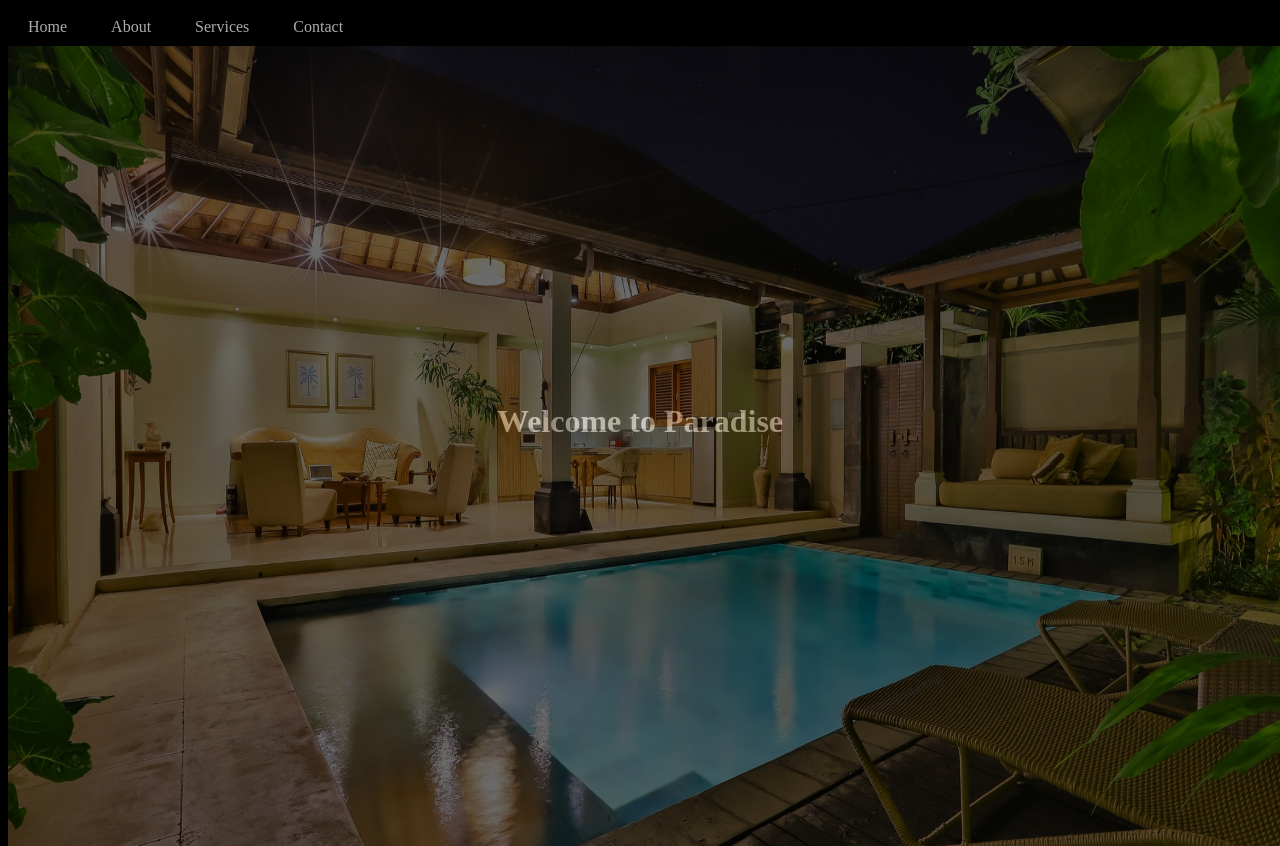
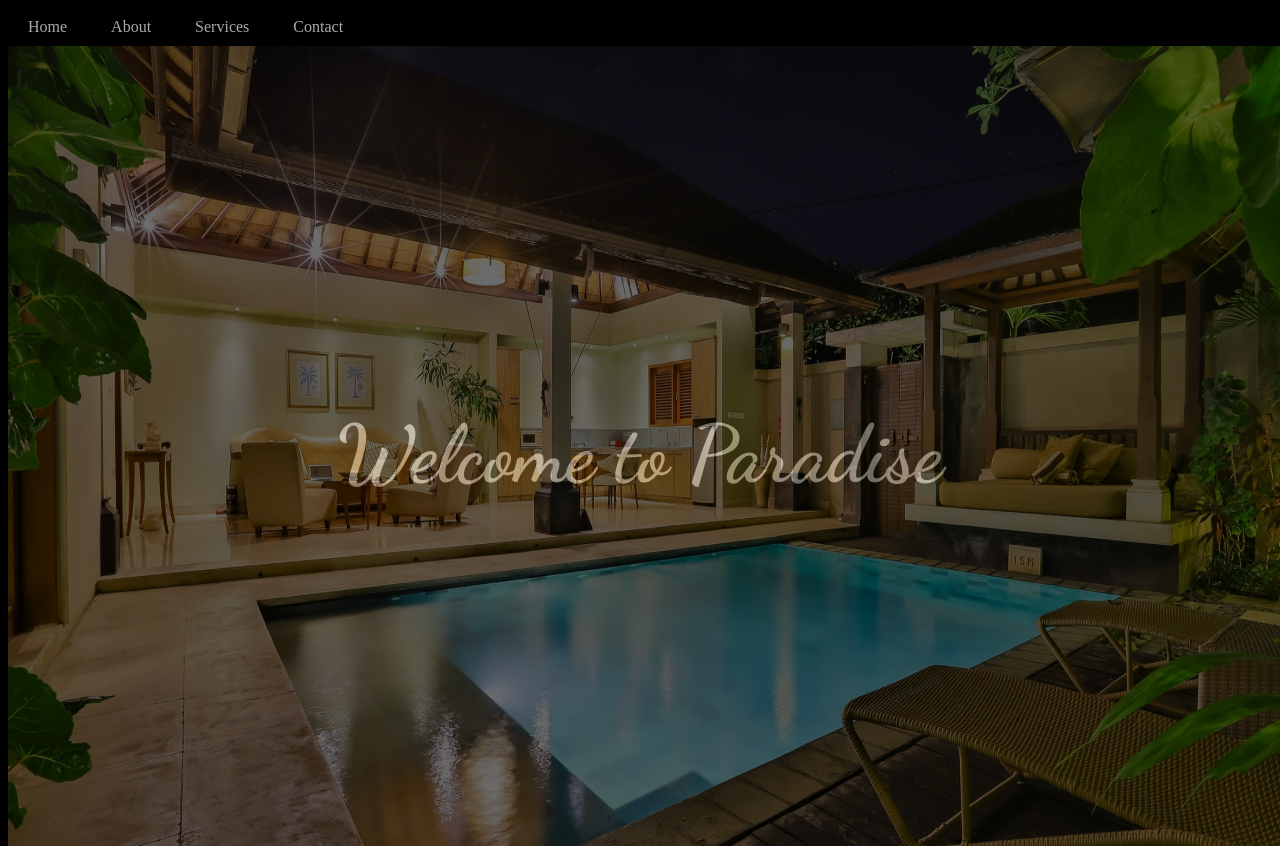
Before and after one commit to jacobWeeces/jsprojects, a plain HTML site: page ModernWebsite/index.html in a window 1280 px wide. Drawn offline with Linux system fonts and the light colour scheme.

Commit message:
added fonts and adjusted some styling. Added navigation

```diff
--- a/ModernWebsite/style.css
+++ b/ModernWebsite/style.css
@@ -3,6 +3,11 @@ html {
   height: 100%;
   width: 100%;
   color: #acacac;
+}
+
+@font-face {
+  font-family: 'DancingScript';
+  src: url(/ModernWebsite/fonts/DancingScript-VariableFont_wght.ttf);
 }
 
 /* Navigation Bar */
@@ -74,4 +79,6 @@ ul.nav-menu li a:hover {
   left: 50%;
   transform: translate(-50%, -50%);
   opacity: 1;
+  font-family: DancingScript;
+  font-size: 5em;
 }
```
Also changed, not shown: ModernWebsite/index.html (+1 -1 lines), ModernWebsite/fonts/DancingScript-VariableFont_wght.ttf (added).
